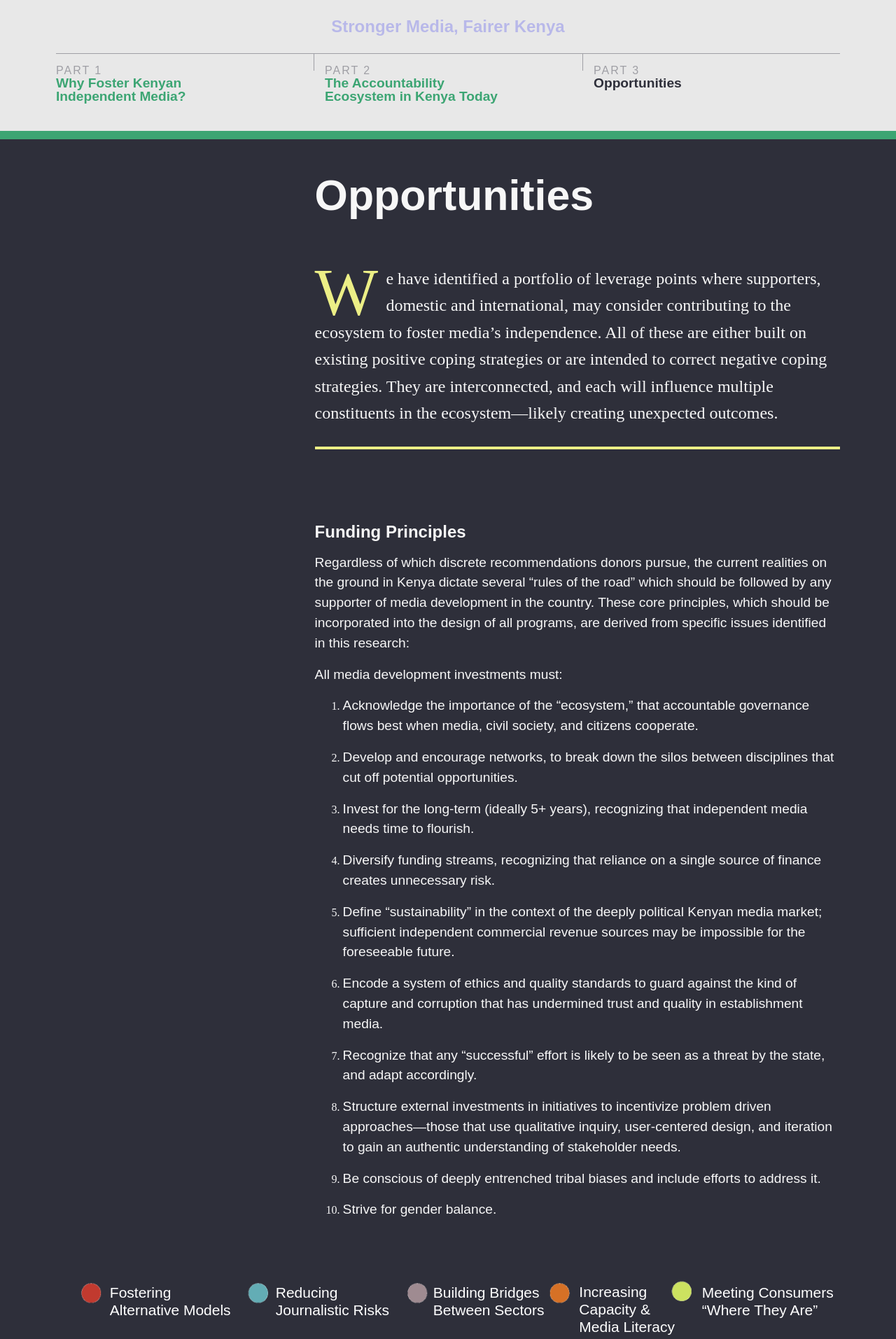
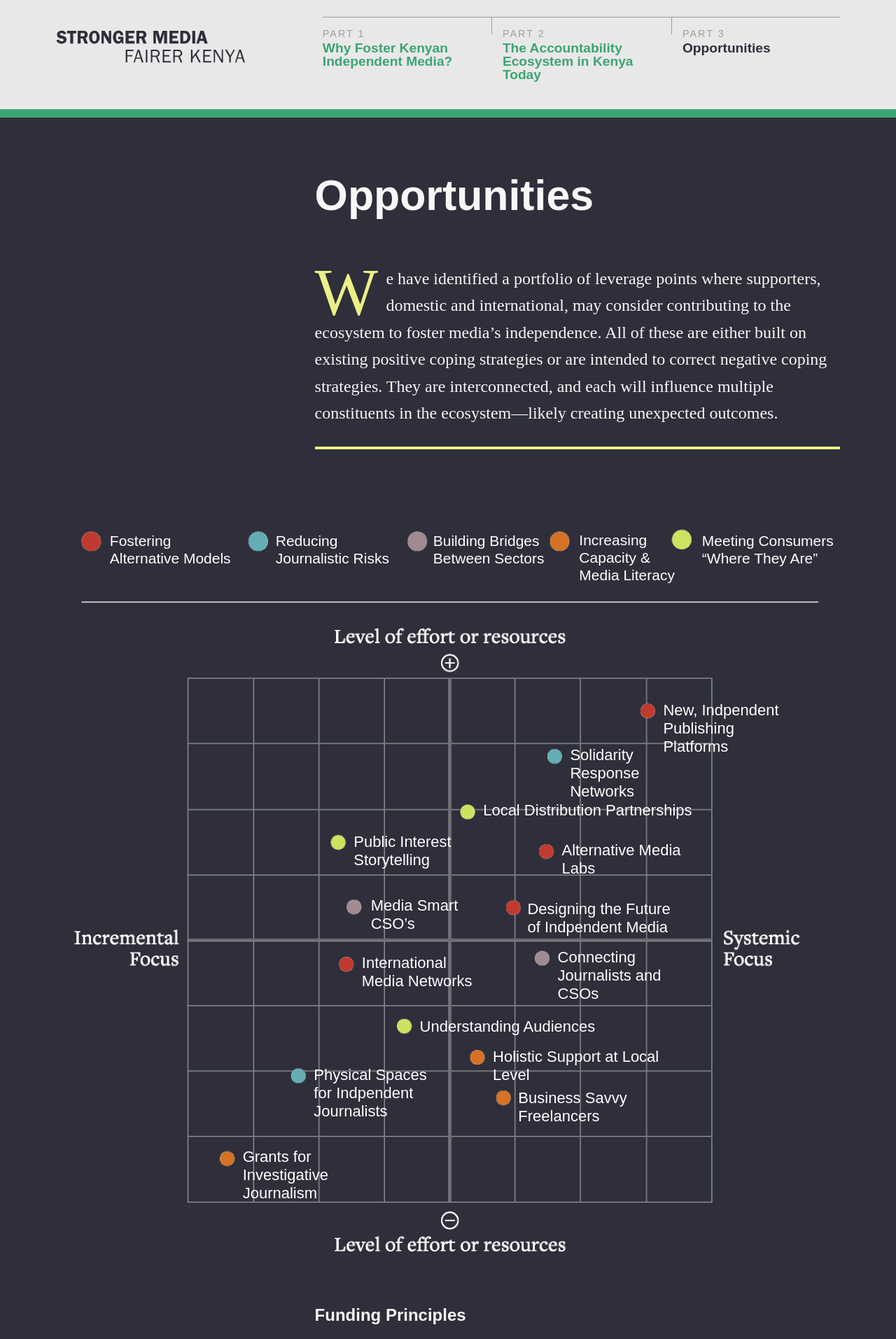
Before and after one commit to theReboot/onken, a Jekyll site: the page built from 3-opportunities/index.md, in a window 1280 px wide. Shown: the top 1913 px of the page at 70% size. Built offline with Jekyll 4.4.1, drawn with Linux system fonts in a browser that asks for light colours; nearby versions of some CDN libraries; some of the changed text lies outside the part shown.

Commit message:
Header updates

```diff
--- a/3-opportunities/index.md
+++ b/3-opportunities/index.md
@@ -10,14 +10,14 @@ permalink: /opportunities/
 </section>
 <section>
   <div class="wrapper content">
-    {% capture fundingPrinciples %}{% include /content/3.1_fundingPrinciples.md %}{% endcapture %}
-      {{ fundingPrinciples | markdownify }}
-  </div>
-</section>
-<section>
-  <div class="wrapper content">
     <div class="fullWidth">
     {% include graphic-matrix.html %}
     </div>
   </div>
 </section>
+<section>
+  <div class="wrapper content">
+    {% capture fundingPrinciples %}{% include /content/3.1_fundingPrinciples.md %}{% endcapture %}
+      {{ fundingPrinciples | markdownify }}
+  </div>
+</section>
--- a/_includes/header.html
+++ b/_includes/header.html
@@ -1,7 +1,9 @@
 <div class="header__wrap">
   <header class="header">
     <div class="wrapper">
-      <a class="header__logo" href="{{ site.baseurl }}/">{{ site.title }}</a>
+      <a class="header__logo" href="{{ site.baseurl }}/">
+        <img src="{{ site.baseurl }}/assets/img/logo.svg" alt="Stronger Media, Fairer Kenya" />
+      </a>
       {% include mainNav.html %}
     </div>
   </header>
--- a/assets/js/scripts.js
+++ b/assets/js/scripts.js
@@ -91,7 +91,6 @@ $(document).ready(function(){
 
     $(window).on('scroll', _.debounce(function() {
 
-      console.log("scrolled");
       var windowPos = $(window).scrollTop(); // get the offset of the window from the top of page
       var windowHeight = $(window).height(); // get the height of the window
       var docHeight = $(document).height();
@@ -103,13 +102,12 @@ $(document).ready(function(){
 
           if (windowPos >= divPos && windowPos < (divPos + divHeight)) {
               $("a[href='" + theID + "']").addClass("nav-active");
-              // URL rewrites
               hashRewrite(theID);
           } else {
               $("a[href='" + theID + "']").removeClass("nav-active");
           }
       }
-
+      // if you're at the bottom of the page;
       if(windowPos + windowHeight == docHeight) {
           if (!$("nav li:last-child a").hasClass("nav-active")) {
               var navActiveCurrent = $(".nav-active").attr("href");
@@ -143,8 +141,6 @@ $(document).ready(function(){
         $('body').addClass('no-scroll');
         // URL rewrites
         hashRewrite('#' + flyOutID)
-        // window.history.pushState({}, currentDomain, currentPath + '#' + flyOutID);
-        // return false;
 
       }
     })
@@ -169,6 +165,7 @@ var didScroll;
 var lastScrollTop = 0;
 var delta = 5;
 var headerHeight = $('.header__wrap').outerHeight();
+var windowHeight = $(window).height();
 
 $(window).scroll(function(event){
     didScroll = true;
@@ -204,21 +201,26 @@ function hasScrolled() {
       // if we're above the wrapper, and above the nav wrapper
       if (st < headerHeight) {
         $('.header').removeClass('header--down header--up header--onlyNav');
-      } else if ($(window).height() > st > headerHeight) {
+      }
+      else if (windowHeight > st > headerHeight) {
 
       }
       // scrolling up below the nav bar
       else {
         $('.header').removeClass('header--up').addClass('header--down header--onlyNav');
 
-        // if you've scrolled up and stopped, remove the header down class after XX seconds
-        setTimeout(function() {
-          $('.header').removeClass('header--down').addClass('header--up');
-        }, 3000)
+        // // if we're below the fold
+        // if (st > windowHeight ) {
+        //   console.log("WE'RE BELOW THE FOLD: " + st + " > " + headerHeight);
+        //     // remove the header down class after XX seconds
+        //     setTimeout(function() {
+        //       $('.header').removeClass('header--down').addClass('header--up');
+        //     }, 3000)
+        // }
       }
     }
 
-    if ((st + $(window).height()) == $(document).height()) {
+    if ((st + windowHeight) == $(document).height()) {
       $('.header').removeClass('header--up').addClass('header--down header--onlyNav');
     }
 
--- a/assets/main.scss
+++ b/assets/main.scss
@@ -54,7 +54,7 @@ img {
 .header--down {
   height: $headerNavHeight; // this is defined for the transition to animate
   position: fixed;
-  top: 0;
+  top: -1px;
   padding: 0;
   width: 100%;
   z-index: 5;
@@ -86,19 +86,11 @@ img {
 
 .header__logo {
   display: block;
-  font-family: $sansSerif;
-  font-size: 1.5rem;
-  font-weight: 700;
-  margin: auto;
-  opacity: .2;
-  padding: 0 0 1.5rem;
+  float: left;
+  margin: 1.2rem auto 0;
   text-align: center;
   text-decoration: none;
-
-  // hide logo when header is fixed and down the page
-  .header--onlyNav & {
-    display: none;
-  }
+  width: 17rem;
 }
 
 main {
@@ -528,10 +520,11 @@ nav {
 .mainNav {
   border-top: 1px solid $grey;
   display: flex;
+  float: right;
   justify-content: space-between;
   line-height: 1;
   padding: 0 0 1rem;
-  width: 100%;
+  width: 66%;
 
   @include breakpoint('mobile') {
     flex-direction: column;
@@ -598,8 +591,9 @@ nav {
   color: $grey;
   display: block;
   font-family: $sansSerif;
-  font-size: 1rem;
+  font-size: .9rem;
   letter-spacing: 2px;
+  margin-bottom: .2rem;
   text-transform: uppercase;
 }
 
```
Also changed, not shown: _includes/content/2.5.1_incentives.md (+7 -0 lines), _includes/content/2.5.2_copingStrategies.md (+0 -7 lines), _includes/content/2.5.1.1_citizensAdvocateForTown.md (renamed from _includes/content/2.5.2.1_citizensAdvocateForTown.md), assets/img/logo.svg (added), 5 other files.
